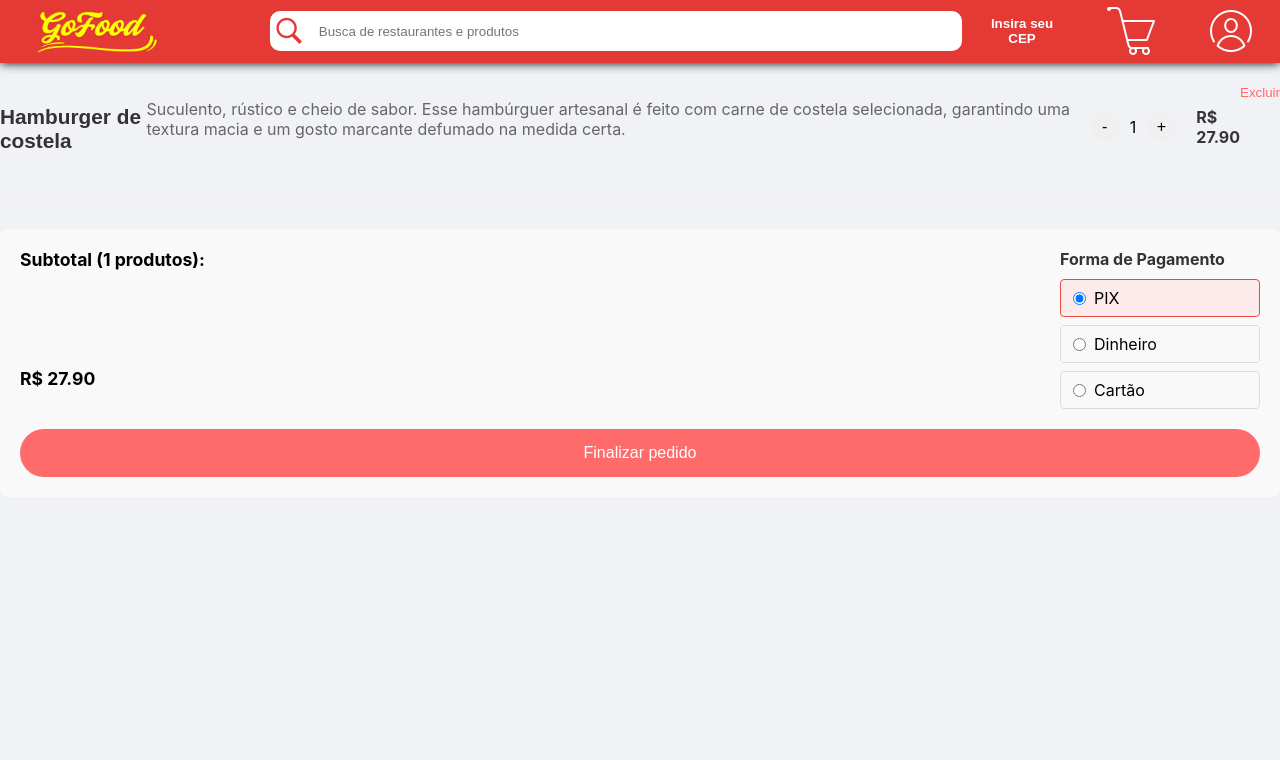
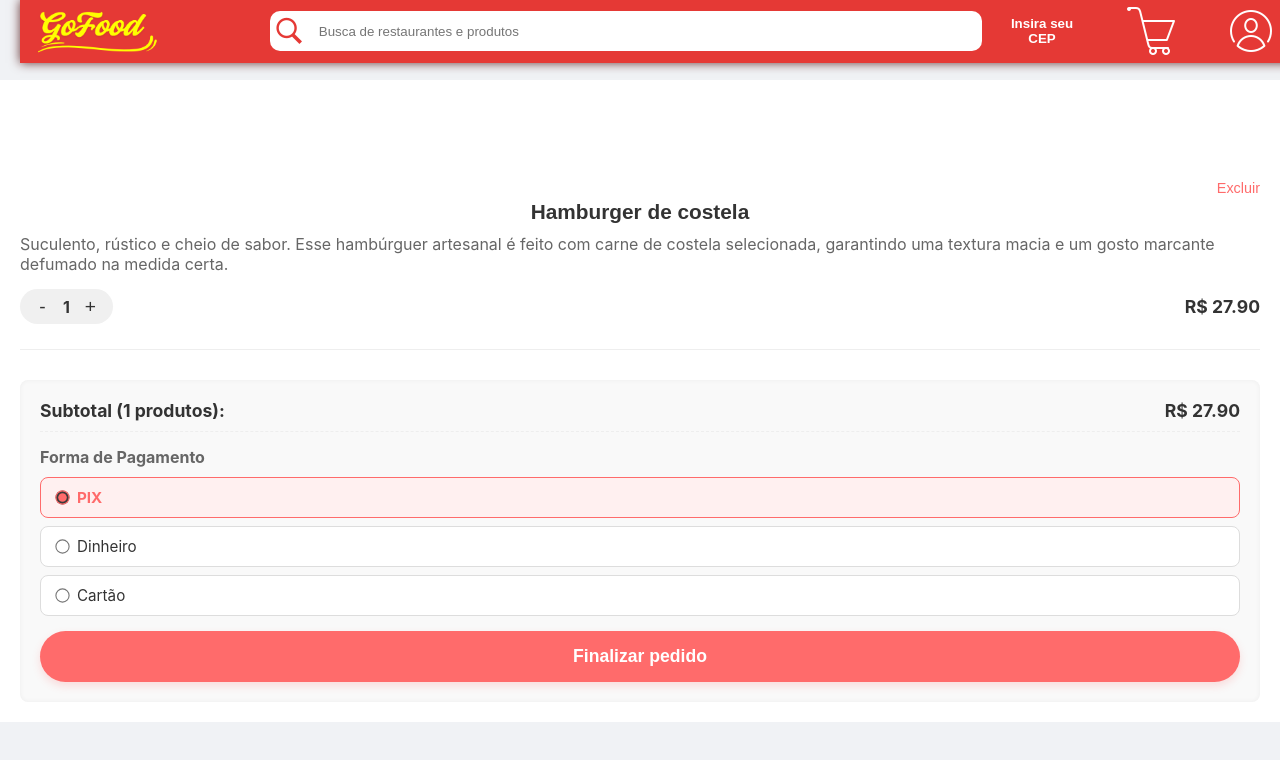
Before and after one commit to CauaConceicao20/GoFood-Delivery-Final, a React (Create React App) app in the folder src/front-end/: page /carrinho in a window 1280 px wide. Shown: the top 760 px of the page. Built offline with nearby package versions, Linux system fonts and the light colour scheme.

Commit message:
css tela carrinho

```diff
--- a/src/front-end/src/components/header/Header.css
+++ b/src/front-end/src/components/header/Header.css
@@ -4,14 +4,15 @@ header {
     top: 0;
     background-color: #e53935;
     display: flex;
-    justify-content: center;
+    justify-content: flex-start;
     align-items: center;
-    box-shadow: black 0px 0px 10px;
+    box-shadow: rgb(102, 52, 52) 0px 0px 10px;
     z-index: 1000;
+
 }
 
 header figure {
-    margin: auto 100px 0 20px;
+    margin: auto 100px 0 0;
 }
 
 .btn-perfil,
@@ -26,7 +27,7 @@ header figure {
     color: white;
     font-weight: bold;
     border: none;
-    margin: 0 15px 0 15px;
+    margin: 0 15px;
     height: 50px;
     padding: 10px;
 }
@@ -59,13 +60,15 @@ header div {
 #logo-gofood {
     width: 150px;
     height: auto;
-    margin: 0 0 0 0;
+    margin: 0;
 }
 
 
 .container-busca {
     display: flex;
-    width: 1300px;
+    width: 100%;
+    max-width: 800px;
+    flex-grow: 1;
 }
 
 .icone-de-busca {
@@ -109,7 +112,7 @@ header div {
 
 @media (max-width: 1229px) {
     header figure {
-        margin: auto 10px 0 20px;
+        margin: auto 10px 0 0px;
     }
 
     #logo-gofood {
--- a/src/front-end/src/telas/carrinho/Carrinho.css
+++ b/src/front-end/src/telas/carrinho/Carrinho.css
@@ -1,18 +1,46 @@
+body {
+    font-family: sans-serif;
+    margin: 0;
+    padding-top: 80px; /* Definindo o padding-top para acomodar o header fixo. */
+    background-color: #f8f8f8; /* Fundo cinza bem claro */
+    min-height: 100vh;
+}
+
+
+.carrinho-header, .search-bar {
+    display: none;
+}
+
 .carrinho-container {
     width: 100%;
-  margin: auto;
+    max-width: none;
+    margin: 0;
+    background-color: #fff; /* Fundo branco para o container principal */
+    /* Remover box-shadow e border-radius se o design for de tela cheia sem "cartão" */
+    box-shadow: none; /* <--- ALTERADO: Removendo sombra para um visual de tela cheia */
+    border-radius: 0; /* <--- ALTERADO: Removendo cantos arredondados */
+    padding: 20px; /* Mantém o padding interno para o conteúdo não colar nas bordas da tela */
+    box-sizing: border-box; /* Garante que padding não aumente o tamanho total */
+    display: flex;
+    flex-direction: column;
+    gap: 20px;
 }
 
-.carrinho-header {
+/* O restante do seu Carrinho.css (itens, resumo de pagamento, etc.) permanece o mesmo,
+   pois os ajustes anteriores já organizaram esses elementos verticalmente. */
+
+
+.carrinho-main {
     display: flex;
-  justify-content: space-between;
-  align-items: center;
-  margin-bottom: 30px;
+    flex-direction: column; /* Faz com que os itens e o resumo se empilhem */
+    gap: 20px; /* Espaçamento entre os itens e o resumo */
 }
 
-.carrinho-header h1 {
-  font-size: 2rem;
-  color: #333;
+.carrinho-vazio {
+    text-align: center;
+    color: #666;
+    font-size: 1.1rem;
+    padding: 50px 0;
 }
 
 .btn-voltar {
@@ -23,15 +51,36 @@
 
 .item-carrinho {
     display: flex;
-  justify-content: space-between;
-  padding: 20px 0;
+    align-items: flex-start;
+    gap: 15px;
+    padding: 15px 0;
     border-bottom: 1px solid #eee;
+    position: relative;
+}
+
+.item-carrinho:last-of-type {
+    border-bottom: none;
+}
+
+.item-imagem {
+    width: 80px;
+    height: 80px;
+    object-fit: cover;
+    border-radius: 4px;
+    flex-shrink: 0;
+}
+
+.item-info {
+    flex-grow: 1;
+    display: flex;
+    flex-direction: column;
 }
 
 .item-info h2 {
     font-size: 1.3rem;
-  margin-bottom: 10px;
+    margin: 0 0 5px 0;
     color: #333;
+    font-weight: 600;
 }
 
 .item-info p {
@@ -43,27 +92,50 @@
     display: flex;
     align-items: center;
     gap: 20px;
+    width: 100%;
 }
 
 .quantidade-controle {
     display: flex;
     align-items: center;
-  gap: 10px;
+    gap: 8px;
+    background-color: #f0f0f0;
+    border-radius: 20px;
+    padding: 5px 10px;
 }
 
 .quantidade-controle button {
-  background: #f0f0f0;
+    background: none;
     border: none;
-  width: 30px;
-  height: 30px;
+    color: #333;
+    width: 25px;
+    height: 25px;
     border-radius: 50%;
     cursor: pointer;
+    font-size: 1.2rem;
+    display: flex;
+    justify-content: center;
+    align-items: center;
+    padding: 0;
+    transition: background-color 0.2s;
+}
+
+.quantidade-controle button:hover {
+    background-color: #e0e0e0;
+}
+
+.quantidade-controle span {
     font-size: 1rem;
+    font-weight: bold;
+    color: #333;
 }
 
 .item-valor {
     font-weight: bold;
     color: #333;
+    font-size: 1.1rem;
+    margin-left: auto;
+    white-space: nowrap;
 }
 
 .btn-excluir {
@@ -72,229 +144,57 @@
     color: #ff6b6b;
     cursor: pointer;
     align-self: flex-start;
+    font-size: 0.9rem;
+    text-decoration: none;
+    white-space: nowrap;
+    position: absolute;
+    top: 15px;
+    right: 0;
+}
+
+.btn-excluir:hover {
+    text-decoration: underline;
 }
 
 .resumo-pedido {
-  margin-top: 30px;
+    margin-top: 10px;
     padding: 20px;
     background: #f9f9f9;
-  border-radius: 8px;
+    border-radius: 8px; /* Mantém os cantos arredondados e sombra interna para o resumo */
+    box-shadow: inset 0 0 5px rgba(0,0,0,0.05);
+    display: flex;
+    flex-direction: column;
+    gap: 15px;
 }
 
 .subtotal {
     display: flex;
     justify-content: space-between;
-  margin-bottom: 20px;
+    margin-bottom: 0; /* Ajustado de 20px */
     font-size: 1.1rem;
+    font-weight: bold;
+    color: #333;
+    padding-bottom: 10px; /* Adicionado padding-bottom */
+    border-bottom: 1px dashed #eee; /* Adicionado borda inferior */
+    flex-direction: row; /* Alterado de 'column' para 'row' para Subtotal (X produtos) e R$ XXX.XX */
+    gap: 5px; /* Mantido para espaçamento entre elementos do subtotal se o design pedir */
 }
 
-.btn-finalizar {
-  width: 100%;
-  padding: 15px;
-  background: #ff6b6b;
-  color: white;
-  border: none;
-  border-radius: 30px;
-  font-size: 1rem;
-  cursor: pointer;
-  transition: background 0.3s;
-}
-
-.btn-finalizar:hover {
-  background: #ff5252;
-}
-
-/* Estilos do Modal */
-.modal-overlay {
-  position: fixed;
-  top: 0;
-  left: 0;
-  right: 0;
-  bottom: 0;
-  background: rgba(0, 0, 0, 0.5);
-  display: flex;
-  justify-content: center;
-  align-items: center;
-  z-index: 1000;
-}
-
-.modal-content {
-  background: white;
-  padding: 30px;
-  border-radius: 8px;
-  width: 90%;
-  max-width: 500px;
-  position: relative;
-}
-
-.close-modal {
-  position: absolute;
-  top: 15px;
-  right: 15px;
-  font-size: 1.5rem;
-  cursor: pointer;
-}
-
-.modal-content input {
-  width: 100%;
-  padding: 12px;
-  margin: 20px 0;
-  border: 1px solid #ddd;
-  border-radius: 4px;
-}
-
-.btn-confirmar {
-  width: 100%;
-  padding: 12px;
-  background: #ff6b6b;
-  color: white;
-  border: none;
-  border-radius: 4px;
-  cursor: pointer;
-}
-
-/* Modal de confirmação - versão ajustada */
-.modal-overlay {
-  position: fixed;
-  top: 0;
-  left: 0;
-  right: 0;
-  bottom: 0;
-  background-color: rgba(0,0,0,0.5);
-  display: flex;
-  justify-content: center;
-  align-items: center;
-  z-index: 1000;
-}
-
-.confirmation-modal {
-  background-color: white;
-  border-radius: 10px;
-  width: 90%;
-  max-width: 400px;
-  padding: 25px;
-  box-shadow: 0 5px 15px rgba(0,0,0,0.3);
-  text-align: center;
-  box-sizing: border-box; /* Garante que padding não aumente o tamanho */
-  max-height: 90vh; /* Limita altura máxima */
-  overflow-y: auto; /* Adiciona scroll se necessário */
-}
-
-.popup-icon {
-  font-size: 50px;
-  color: #4CAF50;
-  margin: 0 auto 15px;
-  line-height: 1;
-}
-
-.popup-title {
-  font-size: 1.5em;
-  font-weight: bold;
-  margin: 0 0 10px 0;
-  color: #333;
-}
-
-.popup-message {
-  color: #666;
-  margin: 0 0 20px 0;
-  line-height: 1.5;
-  padding: 0 10px;
-}
-
-.order-summary {
-  background-color: #f9f9f9;
-  border-radius: 8px;
-  padding: 15px;
-  margin: 0 0 20px 0;
-  text-align: left;
-}
-
-.order-item {
-  display: flex;
-  justify-content: space-between;
-  margin-bottom: 8px;
-  font-size: 0.95em;
-}
-
-.order-total {
-  font-weight: bold;
-  border-top: 1px solid #eee;
-  padding-top: 10px;
-  margin-top: 10px;
-  display: flex;
-  justify-content: space-between;
-}
-
-.modal-buttons-container {
+.payment-section { /* Esta classe foi envolvida na classe resumo-pedido. Remova gap: 20px. */
     display: flex;
     flex-direction: column;
-  gap: 10px;
-}
-
-.btn {
-  padding: 12px 25px;
-  border: none;
-  border-radius: 5px;
-  font-weight: bold;
-  cursor: pointer;
-  font-size: 1em;
-  transition: background-color 0.3s;
-  text-align: center;
-  width: 100%;
-  box-sizing: border-box;
-}
-
-.btn-primary {
-  background-color: #e74c3c;
-  color: white;
-  text-decoration: none;
-}
-
-.btn-primary:hover {
-  background-color: #c0392b;
-}
-
-.btn-secondary {
-  background-color: #f5f5f5;
-  color: #333;
-  border: 1px solid #ddd;
-}
-
-.btn-secondary:hover {
-  background-color: #e0e0e0;
-}
-
-/* Garante que links dentro de botões herdem a cor */
-.btn a {
-  color: inherit;
-  text-decoration: none;
-  display: block;
-}
-
-/* Estilos para a seção de pagamento */
-.payment-section {
-  display: flex;
-  justify-content: space-between;
-  gap: 20px;
-  margin-bottom: 20px;
-}
-
-.subtotal {
-  display: flex;
-  flex-direction: column;
-  gap: 5px;
-  font-weight: bold;
+    gap: 15px; /* Espaçamento entre subtotal e payment-methods */
+    margin-bottom: 0; /* Ajustado de 20px */
 }
 
 .payment-methods {
-  flex: 1;
-  max-width: 200px;
+    /* Sem necessidade de alterações específicas aqui, pois o flex-direction: column no parent gerencia o layout */
 }
 
 .payment-methods h3 {
     margin: 0 0 10px 0;
     font-size: 1em;
-  color: #333;
+    color: #666;
 }
 
 .payment-options {
@@ -307,27 +207,34 @@
     display: flex;
     align-items: center;
     gap: 8px;
-  padding: 8px 12px;
-  border-radius: 4px;
+    padding: 10px 15px;
+    border-radius: 8px;
     cursor: pointer;
     transition: all 0.2s;
     border: 1px solid #ddd;
+    background-color: #fff; /* Adicionado fundo branco para as opções */
+    font-size: 0.95em;
+    color: #333;
 }
 
 .payment-options label:hover {
-  background-color: #f5f5f5;
+    background-color: #f0f0f0;
 }
 
 .payment-options label.active {
-  border-color: #e74c3c;
-  background-color: #fdeaea;
+    border-color: #ff6b6b;
+    background-color: #fff0f0;
+    color: #ff6b6b;
+    font-weight: bold;
 }
 
 .payment-options input[type="radio"] {
     margin: 0;
+    accent-color: #ff6b6b;
+    transform: scale(1.1);
 }
 
-.payment-confirmation {
+.payment-confirmation { /* Esta classe parece ser para o modal, não para o fluxo principal */
     display: flex;
     justify-content: space-between;
     margin-top: 10px;
@@ -335,3 +242,194 @@
     border-top: 1px solid #eee;
     font-size: 0.9em;
 }
+
+.btn-finalizar {
+    width: 100%;
+    padding: 15px;
+    background: #ff6b6b;
+    color: white;
+    border: none;
+    border-radius: 30px;
+    font-size: 1.1rem; /* Ajustado de 1rem para 1.1rem para ser mais proeminente */
+    cursor: pointer;
+    transition: background 0.3s;
+    font-weight: bold;
+    box-shadow: 0 4px 8px rgba(255, 107, 107, 0.2);
+}
+
+.btn-finalizar:hover {
+    background: #ff5252;
+}
+
+/* Estilos do Modal (mantidos do seu CSS anterior) */
+/* ... (Seus estilos de modal aqui) ... */
+.modal-overlay { /* */
+    position: fixed; /* */
+    top: 0; /* */
+    left: 0; /* */
+    right: 0; /* */
+    bottom: 0; /* */
+    background: rgba(0, 0, 0, 0.5); /* */
+    display: flex; /* */
+    justify-content: center; /* */
+    align-items: center; /* */
+    z-index: 1000; /* */
+}
+
+.modal-content { /* */
+    background: white; /* */
+    padding: 30px; /* */
+    border-radius: 8px; /* */
+    width: 90%; /* */
+    max-width: 500px; /* */
+    position: relative; /* */
+}
+
+.close-modal { /* */
+    position: absolute; /* */
+    top: 15px; /* */
+    right: 15px; /* */
+    font-size: 1.5rem; /* */
+    cursor: pointer; /* */
+}
+
+.modal-content input { /* */
+    width: 100%; /* */
+    padding: 12px; /* */
+    margin: 20px 0; /* */
+    border: 1px solid #ddd; /* */
+    border-radius: 4px; /* */
+}
+
+.btn-confirmar { /* */
+    width: 100%; /* */
+    padding: 12px; /* */
+    background: #ff6b6b; /* */
+    color: white; /* */
+    border: none; /* */
+    border-radius: 4px; /* */
+    cursor: pointer; /* */
+}
+
+/* Modal de confirmação - versão ajustada */
+.modal-overlay { /* */
+    position: fixed; /* */
+    top: 0; /* */
+    left: 0; /* */
+    right: 0; /* */
+    bottom: 0; /* */
+    background-color: rgba(0,0,0,0.5); /* */
+    display: flex; /* */
+    justify-content: center; /* */
+    align-items: center; /* */
+    z-index: 1000; /* */
+}
+
+.confirmation-modal { /* */
+    background-color: white; /* */
+    border-radius: 10px; /* */
+    width: 90%; /* */
+    max-width: 400px; /* */
+    padding: 25px; /* */
+    box-shadow: 0 5px 15px rgba(0,0,0,0.3); /* */
+    text-align: center; /* */
+    box-sizing: border-box; /* */
+    max-height: 90vh; /* */
+    overflow-y: auto; /* */
+}
+
+.popup-icon { /* */
+    font-size: 50px; /* */
+    color: #4CAF50; /* */
+    margin: 0 auto 15px; /* */
+    line-height: 1; /* */
+}
+
+.popup-title { /* */
+    font-size: 1.5em; /* */
+    font-weight: bold; /* */
+    margin: 0 0 10px 0; /* */
+    color: #333; /* */
+}
+
+.popup-message { /* */
+    color: #666; /* */
+    margin: 0 0 20px 0; /* */
+    line-height: 1.5; /* */
+    padding: 0 10px; /* */
+}
+
+.order-summary { /* */
+    background-color: #f9f9f9; /* */
+    border-radius: 8px; /* */
+    padding: 15px; /* */
+    margin: 0 0 20px 0; /* */
+    text-align: left; /* */
+}
+
+.order-item { /* */
+    display: flex; /* */
+    justify-content: space-between; /* */
+    margin-bottom: 8px; /* */
+    font-size: 0.95em; /* */
+}
+
+.order-total { /* */
+    font-weight: bold; /* */
+    border-top: 1px solid #eee; /* */
+    padding-top: 10px; /* */
+    margin-top: 10px; /* */
+    display: flex; /* */
+    justify-content: space-between; /* */
+}
+
+.modal-buttons-container { /* */
+    display: flex; /* */
+    flex-direction: column; /* */
+    gap: 10px; /* */
+}
+
+.btn { /* */
+    padding: 12px 25px; /* */
+    border: none; /* */
+    border-radius: 5px; /* */
+    font-weight: bold; /* */
+    cursor: pointer; /* */
+    font-size: 1em; /* */
+    transition: background-color 0.3s; /* */
+    text-align: center; /* */
+    width: 100%; /* */
+    box-sizing: border-box; /* */
+}
+
+.btn-primary { /* */
+    background-color: #e74c3c; /* */
+    color: white; /* */
+    text-decoration: none; /* */
+}
+
+.btn-primary:hover { /* */
+    background-color: #c0392b; /* */
+}
+
+.btn-secondary { /* */
+    background-color: #f5f5f5; /* */
+    color: #333; /* */
+    border: 1px solid #ddd; /* */
+}
+
+.btn-secondary:hover { /* */
+    background-color: #e0e0e0; /* */
+}
+
+.btn a { /* */
+    color: inherit; /* */
+    text-decoration: none; /* */
+    display: block; /* */
+}
+
+@media (max-width: 1366px) {
+    main {
+        flex-direction: column;
+    }
+}
--- a/src/front-end/src/telas/main_menu/MainMenu.css
+++ b/src/front-end/src/telas/main_menu/MainMenu.css
@@ -23,7 +23,7 @@ h2 {
     font-weight: bold;
 }
 main {
-    /*coloca : border: 3px solid black; quando for tamanho tv*/
+
     max-width: 2200px;
     margin: 65px auto auto auto;
     display: flex;
```
Lines whose indentation alone changed are shown as unchanged.
